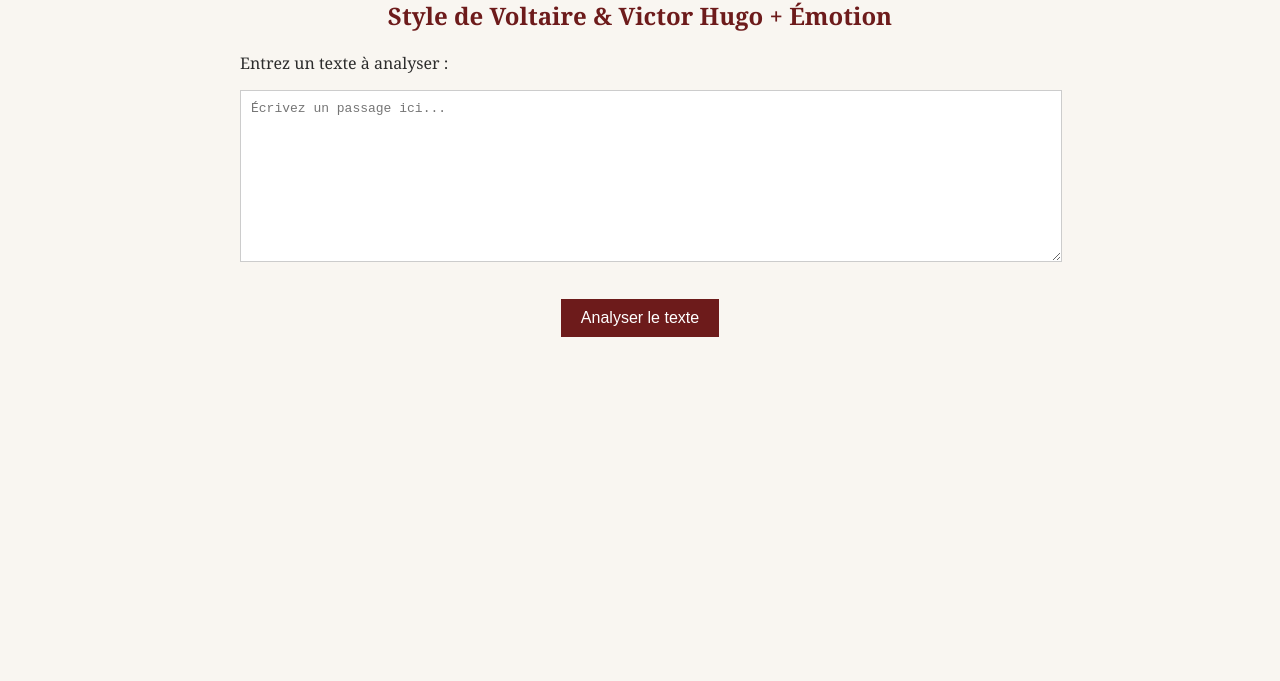
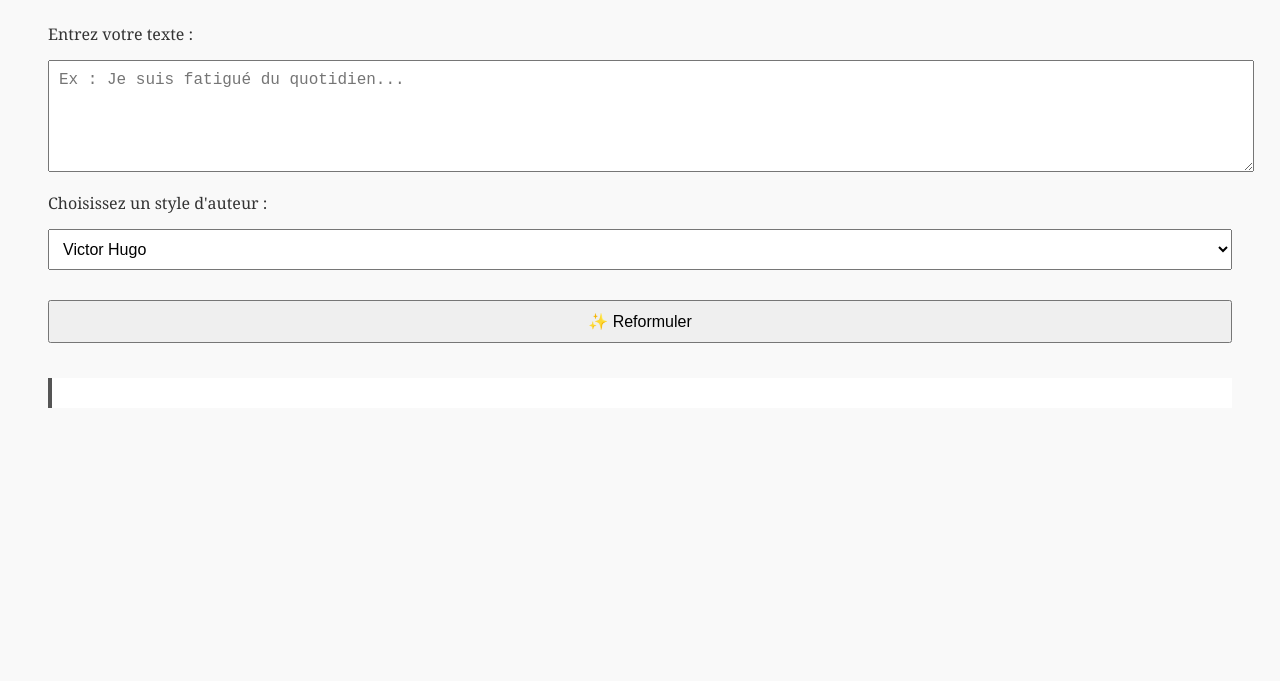
Before and after one commit to Alhassane-douk/Suni, a plain HTML site: page index.html in a window 1280 px wide. Shown: the part 119-800 px from the top of the page. Drawn offline with Linux system fonts and the light colour scheme.

Commit message:
Update index.html

```diff
--- a/index.html
+++ b/index.html
@@ -1,139 +1,84 @@
 <!DOCTYPE html>
 <html lang="fr">
 <head>
-  <meta charset="UTF-8" />
-  <meta name="viewport" content="width=device-width, initial-scale=1.0"/>
-  <title>Analyse Littéraire - Voltaire & Victor Hugo</title>
+    <meta charset="UTF-8">
+    <title>Reformulation Littéraire - GPT Stylistique</title>
+    <meta name="viewport" content="width=device-width, initial-scale=1">
     <style>
         body {
             font-family: 'Georgia', serif;
-      background: #f9f6f1;
-      color: #2c2c2c;
-      padding: 2rem;
-      max-width: 800px;
-      margin: auto;
+            background-color: #f9f9f9;
+            padding: 40px;
+            color: #333;
         }
-    h1, h2 {
+        h1 {
             text-align: center;
-      color: #6d1b1b;
+            font-size: 2em;
+            margin-bottom: 30px;
         }
-    textarea {
+        textarea, select, button {
             width: 100%;
-      height: 150px;
             padding: 10px;
-      font-size: 1em;
-      border: 1px solid #ccc;
-      margin-bottom: 1rem;
+            margin: 15px 0;
+            font-size: 16px;
         }
-    button {
-      display: block;
-      margin: 1rem auto;
-      padding: 10px 20px;
-      font-size: 1em;
-      background-color: #6d1b1b;
-      color: white;
-      border: none;
-      cursor: pointer;
-    }
-    .result {
-      margin-top: 2rem;
-      padding: 1rem;
-      background: #fff;
-      border-left: 5px solid #6d1b1b;
-    }
-    .label {
-      font-weight: bold;
-      margin-bottom: 0.5rem;
+        #result {
+            background-color: #fff;
+            border-left: 4px solid #555;
+            padding: 15px;
+            white-space: pre-wrap;
+            margin-top: 20px;
         }
     </style>
 </head>
 <body>
+    <h1>GPT Littéraire - Reformulateur de Style</h1>
 
-  <h1>Analyse Littéraire</h1>
-  <h2>Style de Voltaire & Victor Hugo + Émotion</h2>
+    <label for="texte">Entrez votre texte :</label>
+    <textarea id="texte" rows="5" placeholder="Ex : Je suis fatigué du quotidien..."></textarea>
 
-  <p>Entrez un texte à analyser :</p>
-  <textarea id="userInput" placeholder="Écrivez un passage ici..."></textarea>
-  <button onclick="genererAnalyse()">Analyser le texte</button>
+    <label for="style">Choisissez un style d'auteur :</label>
+    <select id="style">
+        <option value="hugo">Victor Hugo</option>
+        <option value="baudelaire">Charles Baudelaire</option>
+        <option value="moliere">Molière</option>
+        <option value="camus">Albert Camus</option>
+        <option value="dumas">Alexandre Dumas</option>
+    </select>
 
-  <div id="resultats"></div>
+    <button onclick="envoyer()">✨ Reformuler</button>
+
+    <div id="result"></div>
 
     <script>
-    function detecterEmotion(text) {
-      // Simple détection par mots-clés (remplaçable par un modèle plus tard)
-      const emotions = {
-        "joie": ["heureux", "joie", "content", "bonheur", "sourire"],
-        "tristesse": ["triste", "solitude", "pleurer", "vide", "perdu"],
-        "colère": ["haine", "rage", "fureur", "colère", "injure"],
-        "peur": ["peur", "angoisse", "terreur", "tremble", "menace"],
-        "espoir": ["espoir", "rêve", "avenir", "lumière", "foi"]
-      };
+        async function envoyer() {
+            const texte = document.getElementById('texte').value.trim();
+            const style = document.getElementById('style').value;
+            const resultDiv = document.getElementById('result');
 
-      let scores = {
-        "joie": 0,
-        "tristesse": 0,
-        "colère": 0,
-        "peur": 0,
-        "espoir": 0
-      };
+            resultDiv.innerHTML = "⏳ Reformulation en cours...";
 
-      const lowerText = text.toLowerCase();
-      for (let emotion in emotions) {
-        emotions[emotion].forEach(mot => {
-          if (lowerText.includes(mot)) {
-            scores[emotion]++;
+            try {
+                const response = await fetch('http://localhost:5000/reformuler', {
+                    method: 'POST',
+                    headers: {
+                        'Content-Type': 'application/json'
+                    },
+                    body: JSON.stringify({ texte, style })
+                });
+
+                const data = await response.json();
+
+                if (data.reformule) {
+                    resultDiv.innerHTML = `<strong>Texte reformulé (${style}) :</strong><br><br>${data.reformule}`;
+                } else if (data.error) {
+                    resultDiv.innerHTML = `❌ Erreur : ${data.error}`;
                 }
-        });
-      }
-
-      // Trouver l'émotion dominante
-      let max = 0;
-      let emotionDominante = "neutre";
-      for (let em in scores) {
-        if (scores[em] > max) {
-          max = scores[em];
-          emotionDominante = em;
+            } catch (error) {
+                resultDiv.innerHTML = `❌ Erreur de connexion au serveur. Assure-toi que l'API Flask tourne.`;
+                console.error(error);
             }
         }
-
-      return emotionDominante;
-    }
-
-    function genererAnalyse() {
-      const texte = document.getElementById('userInput').value;
-
-      if (!texte.trim()) {
-        alert("Merci de saisir un texte à analyser.");
-        return;
-      }
-
-      const emotion = detecterEmotion(texte);
-
-      // Simuler la génération par style littéraire
-      const styleVictorHugo = "Victor Hugo dirait : Le peuple gémit, l’espérance dans l’ombre rallume son feu sacré.";
-      const styleVoltaire = "Voltaire répliquerait : Le peuple souffre, certes, mais pensons à en rire, sans perdre l’esprit.";
-
-      // Affichage
-      document.getElementById('resultats').innerHTML = `
-        <div class="result">
-          <div class="label">Texte original :</div>
-          <div>${texte}</div>
-        </div>
-        <div class="result">
-          <div class="label">Émotion dominante détectée :</div>
-          <div>${emotion.toUpperCase()}</div>
-        </div>
-        <div class="result">
-          <div class="label">Version Victor Hugo :</div>
-          <div>${styleVictorHugo}</div>
-        </div>
-        <div class="result">
-          <div class="label">Version Voltaire :</div>
-          <div>${styleVoltaire}</div>
-        </div>
-      `;
-    }
     </script>
-
 </body>
 </html>
```
Lines whose indentation alone changed are shown as unchanged.
